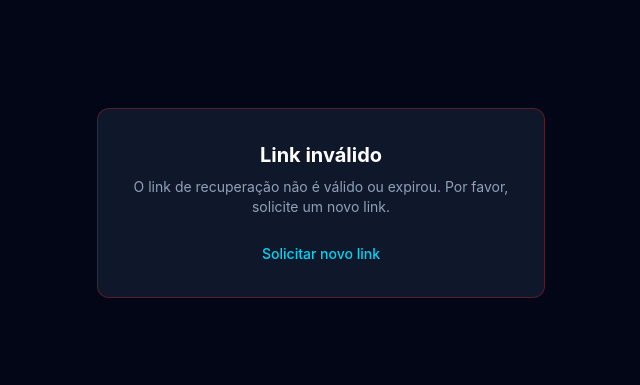
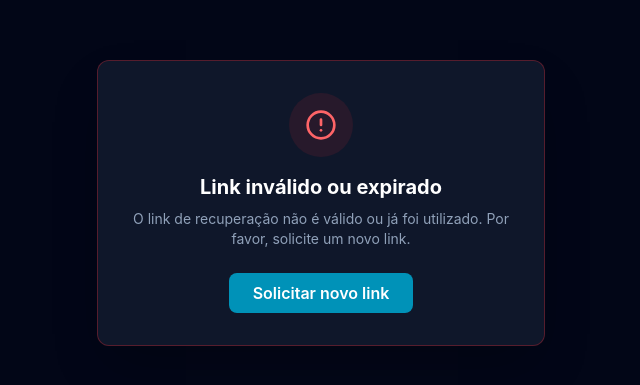
Before and after one commit to dlucioyauh/controle-financeiro-frontend, a React (Vite) app: page /resetar-senha in a window 1280 px wide. Shown: the part 197-582 px from the top of the page, without its empty margins (319-959 px from the left). Built offline with nearby package versions, Linux system fonts and the light colour scheme; no server answers.

Commit message:
feat: implement secure password recovery flow, fix feature flags 401 on public routes, and update login UI

```diff
--- a/src/contexts/FeatureFlagsContext.tsx
+++ b/src/contexts/FeatureFlagsContext.tsx
@@ -14,10 +14,26 @@ export const FeatureFlagsProvider: React.FC<{ children: React.ReactNode }> = ({
   const refreshFlags = async () => {
     try {
       const token = localStorage.getItem('token');
-      if (!token) return;
+
+      // Se não tiver token (ou for uma string inválida), nem tenta buscar.
+      // Isso evita erros 401 em telas públicas como /login ou /resetar-senha
+      if (!token || token === 'undefined' || token === 'null') {
+        setFlags({});
+        return;
+      }
+
       const res = await api.get('/features');
       setFlags(res.data);
-    } catch (error) {
+    } catch (error: any) {
+      // Se for erro 401 (não autorizado), o token está expirado ou inválido.
+      // Silenciamos o erro e limpamos o localStorage para forçar um login limpo depois.
+      if (error.response && error.response.status === 401) {
+        localStorage.removeItem('token');
+        setFlags({});
+        return;
+      }
+
+      // Para outros erros (ex: 500, rede), logamos para debug
       console.error('Erro ao carregar feature flags:', error);
     }
   };
--- a/src/pages/RedefinirSenha.tsx
+++ b/src/pages/RedefinirSenha.tsx
@@ -1,6 +1,6 @@
 import { useState } from 'react';
 import { useSearchParams, useNavigate, Link } from 'react-router-dom';
-import { Lock, Eye, EyeOff } from 'lucide-react';
+import { Lock, Eye, EyeOff, CheckCircle, AlertCircle } from 'lucide-react';
 import api from '../api';
 
 export default function RedefinirSenha() {
@@ -15,16 +15,22 @@ export default function RedefinirSenha() {
   const [sucesso, setSucesso] = useState('');
   const [carregando, setCarregando] = useState(false);
 
-  // Se o token não estiver na URL, avisa o usuário
+  // Se o token não estiver na URL, avisa o usuário imediatamente
   if (!token) {
     return (
       <div className="min-h-screen bg-[#020617] flex items-center justify-center p-4">
-        <div className="w-full max-w-md bg-[#0f172a] border border-red-500/30 rounded-xl p-8 text-center">
-          <h2 className="text-xl font-bold text-white mb-2">Link inválido</h2>
+        <div className="w-full max-w-md bg-[#0f172a] border border-red-500/30 rounded-xl p-8 text-center shadow-2xl">
+          <div className="mx-auto w-16 h-16 bg-red-500/10 rounded-full flex items-center justify-center mb-4">
+            <AlertCircle className="w-8 h-8 text-red-400" />
+          </div>
+          <h2 className="text-xl font-bold text-white mb-2">Link inválido ou expirado</h2>
           <p className="text-slate-400 text-sm mb-6">
-            O link de recuperação não é válido ou expirou. Por favor, solicite um novo link.
+            O link de recuperação não é válido ou já foi utilizado. Por favor, solicite um novo link.
           </p>
-          <Link to="/esqueci-senha" className="text-cyan-400 hover:text-cyan-300 text-sm font-medium">
+          <Link
+            to="/esqueci-senha"
+            className="inline-block bg-cyan-600 hover:bg-cyan-500 text-white font-semibold py-2 px-6 rounded-lg transition-colors"
+          >
             Solicitar novo link
           </Link>
         </div>
@@ -50,6 +56,8 @@ export default function RedefinirSenha() {
     try {
       const res = await api.post('/auth/reset-password', { token, newPassword: novaSenha });
       setSucesso(res.data.message || 'Senha redefinida com sucesso!');
+
+      // Redireciona para o login após 3 segundos
       setTimeout(() => navigate('/login'), 3000);
     } catch (err: any) {
       setErro(err.response?.data?.message || 'Erro ao redefinir senha. O link pode ter expirado.');
@@ -61,6 +69,17 @@ export default function RedefinirSenha() {
   return (
     <div className="min-h-screen bg-[#020617] flex items-center justify-center p-4">
       <div className="w-full max-w-md bg-[#0f172a] border border-slate-800 rounded-xl shadow-2xl p-8">
+        {sucesso ? (
+          <div className="text-center space-y-4">
+            <div className="mx-auto w-16 h-16 bg-emerald-500/10 rounded-full flex items-center justify-center">
+              <CheckCircle className="w-8 h-8 text-emerald-400" />
+            </div>
+            <h2 className="text-2xl font-bold text-white">Sucesso!</h2>
+            <p className="text-emerald-400 font-medium">{sucesso}</p>
+            <p className="text-slate-400 text-sm">Redirecionando para o login...</p>
+          </div>
+        ) : (
+          <>
             <div className="text-center mb-8">
               <h1 className="text-2xl font-bold text-white mb-2">Redefinir Senha</h1>
               <p className="text-slate-400 text-sm">
@@ -68,12 +87,6 @@ export default function RedefinirSenha() {
               </p>
             </div>
 
-        {sucesso ? (
-          <div className="text-center space-y-4">
-            <p className="text-emerald-400 font-medium">{sucesso}</p>
-            <p className="text-slate-400 text-xs">Redirecionando para o login...</p>
-          </div>
-        ) : (
             <form onSubmit={handleSubmit} className="space-y-4">
               <div>
                 <label className="block text-xs font-medium text-slate-400 mb-1.5">Nova Senha</label>
@@ -113,17 +126,21 @@ export default function RedefinirSenha() {
               </div>
 
               {erro && (
-              <p className="text-red-400 text-xs bg-red-500/10 p-2 rounded">{erro}</p>
+                <p className="text-red-400 text-xs bg-red-500/10 border border-red-500/20 p-3 rounded-lg flex items-center gap-2">
+                  <AlertCircle className="w-4 h-4 flex-shrink-0" />
+                  {erro}
+                </p>
               )}
 
               <button
                 type="submit"
                 disabled={carregando}
-              className="w-full bg-cyan-600 hover:bg-cyan-500 disabled:bg-slate-700 disabled:text-slate-400 text-white font-semibold py-2.5 rounded-lg transition-colors"
+                className="w-full bg-cyan-600 hover:bg-cyan-500 disabled:bg-slate-700 disabled:text-slate-400 disabled:cursor-not-allowed text-white font-semibold py-2.5 rounded-lg transition-colors"
               >
                 {carregando ? 'Redefinindo...' : 'Redefinir Senha'}
               </button>
             </form>
+          </>
         )}
 
         <div className="mt-6 text-center">
```
Lines whose indentation alone changed are shown as unchanged.
